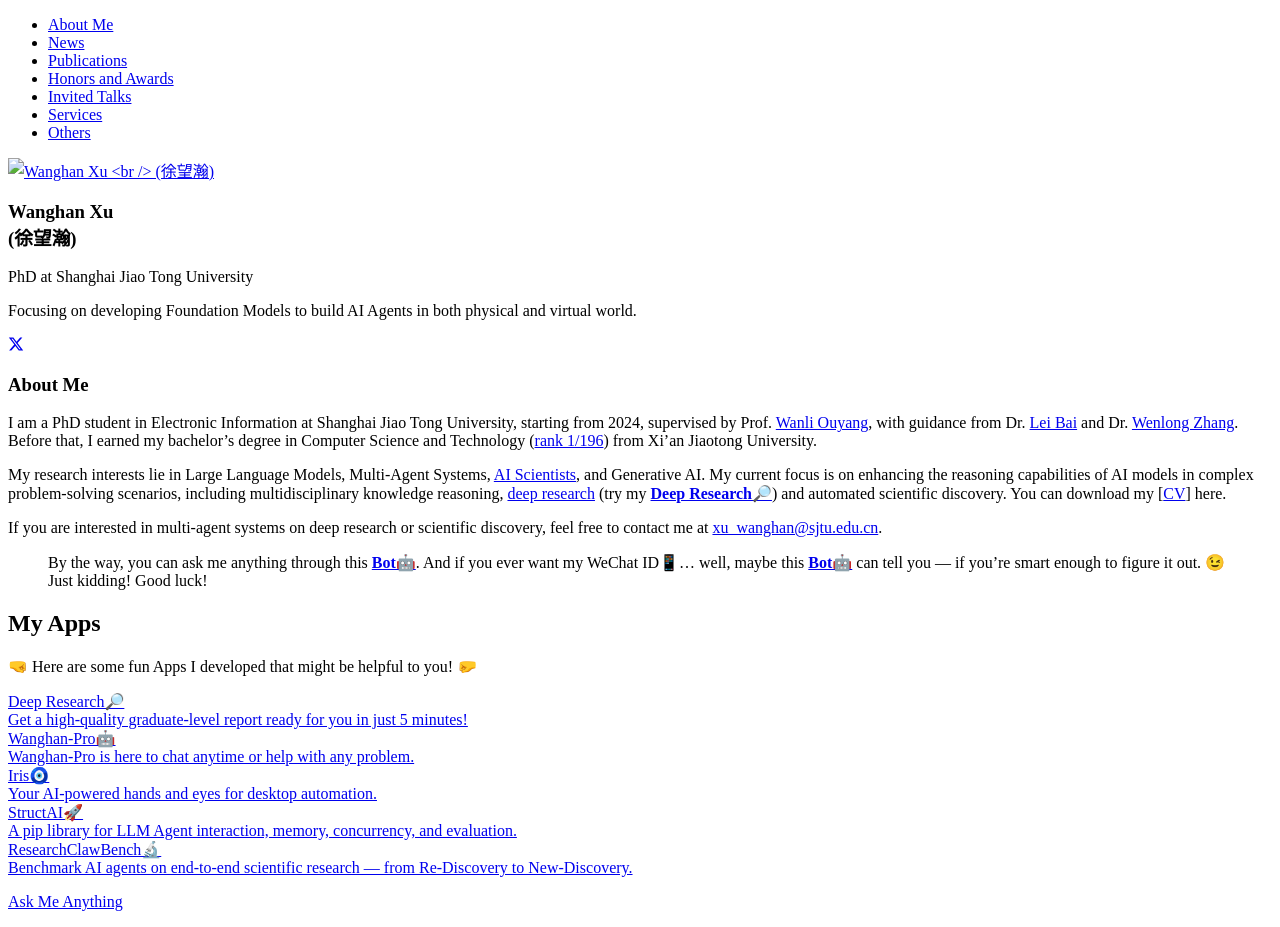
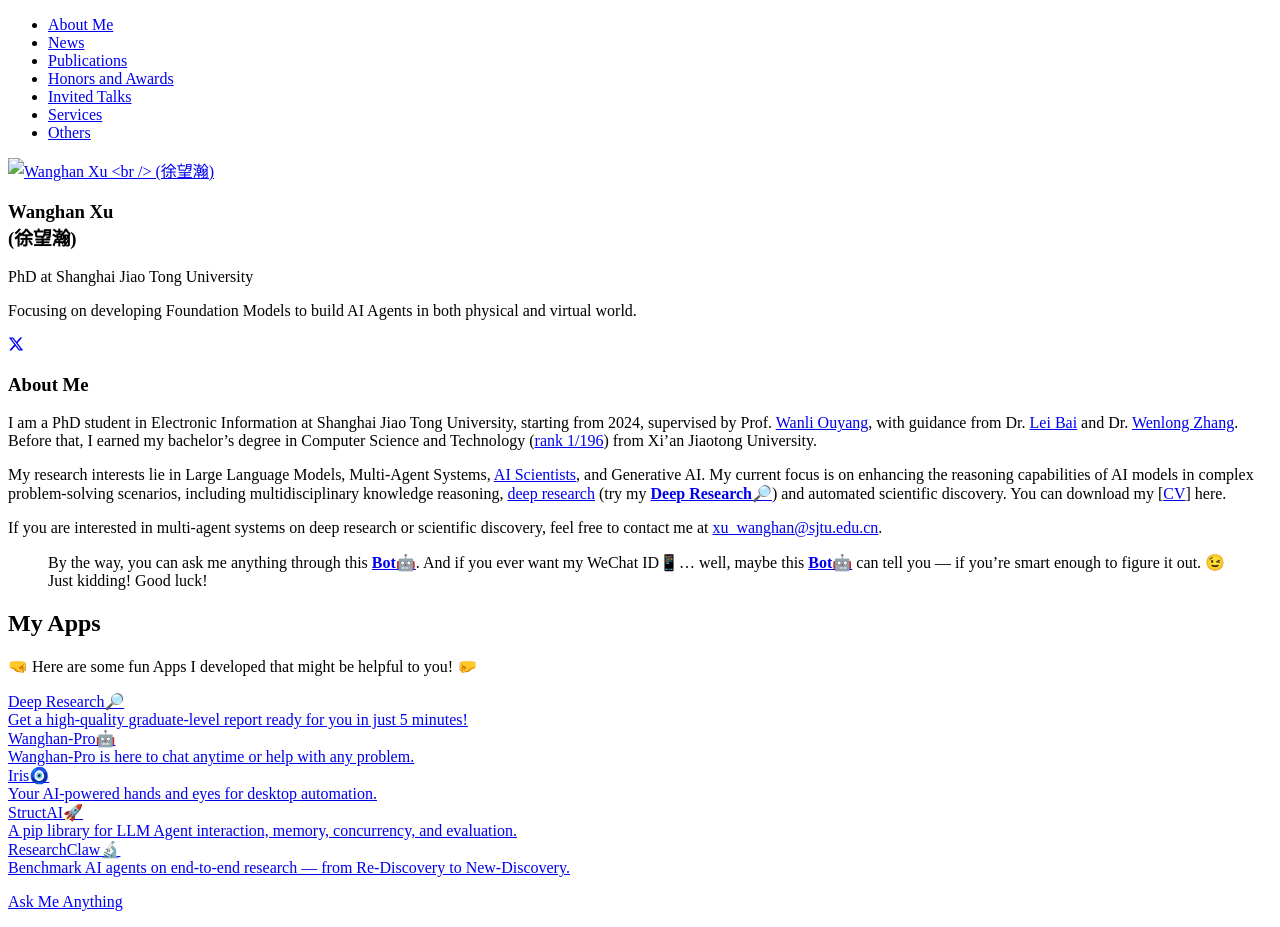
Before and after one commit to black-yt/black-yt.github.io, a Jekyll site: the page built from _pages/includes/intro.md, in a window 1280 px wide. Built offline with Jekyll 4.4.1, drawn with Linux system fonts in a browser that asks for light colours; our own code applies the rules of GitHub Pages for plain Markdown files.

Commit message:
update: ResearchClaw card name, red highlight in news
Co-Authored-By: Claude Sonnet 4.6 (1M context) <noreply@anthropic.com>

```diff
--- a/_pages/includes/intro.md
+++ b/_pages/includes/intro.md
@@ -38,8 +38,8 @@ If you are interested in multi-agent systems on deep research or scientific disc
   </a>
   <a href="https://internscience.github.io/ResearchClawBench-Home/" class="app-card" target="_blank" rel="noopener">
     <div class="app-card__inner">
-      <div class="app-card__name">ResearchClawBench🔬</div>
-      <div class="app-card__desc">Benchmark AI agents on end-to-end scientific research — from Re-Discovery to New-Discovery.</div>
+      <div class="app-card__name">ResearchClaw🔬</div>
+      <div class="app-card__desc">Benchmark AI agents on end-to-end research — from Re-Discovery to New-Discovery.</div>
     </div>
   </a>
 </div>
```
Also changed, not shown: _pages/includes/news.md (+1 -1 lines).
